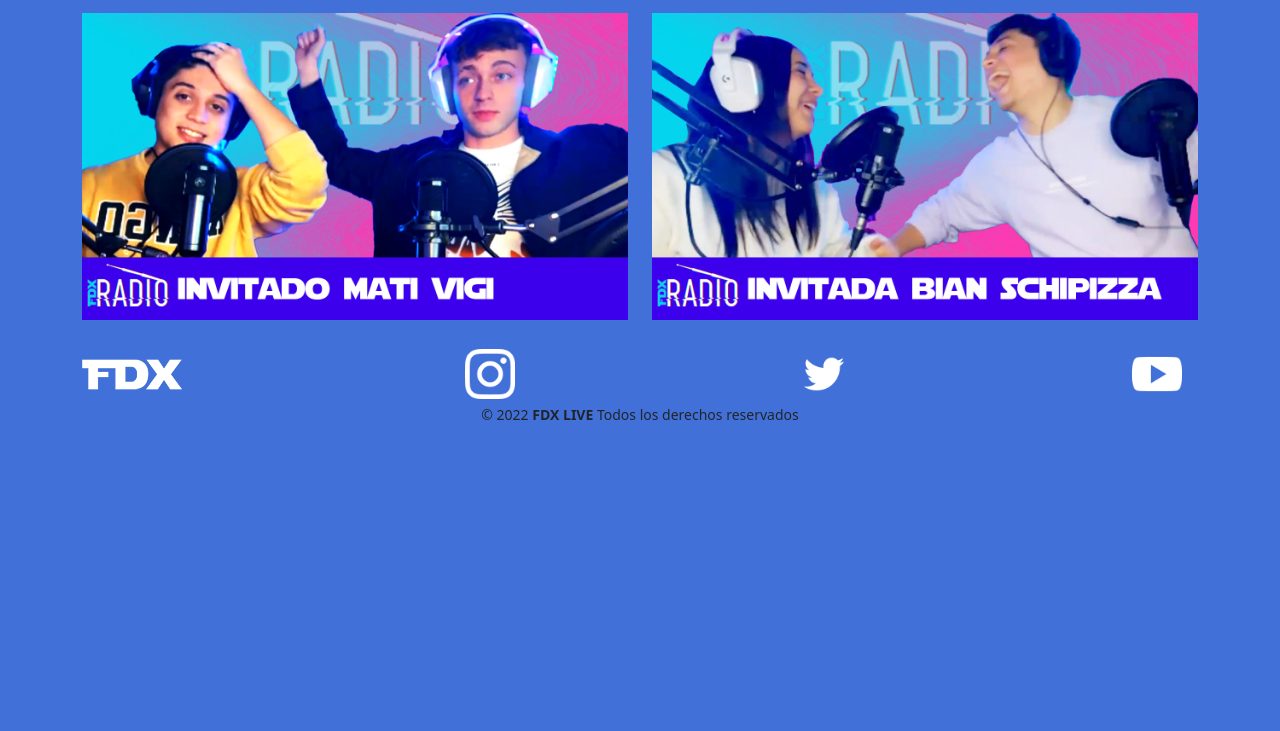
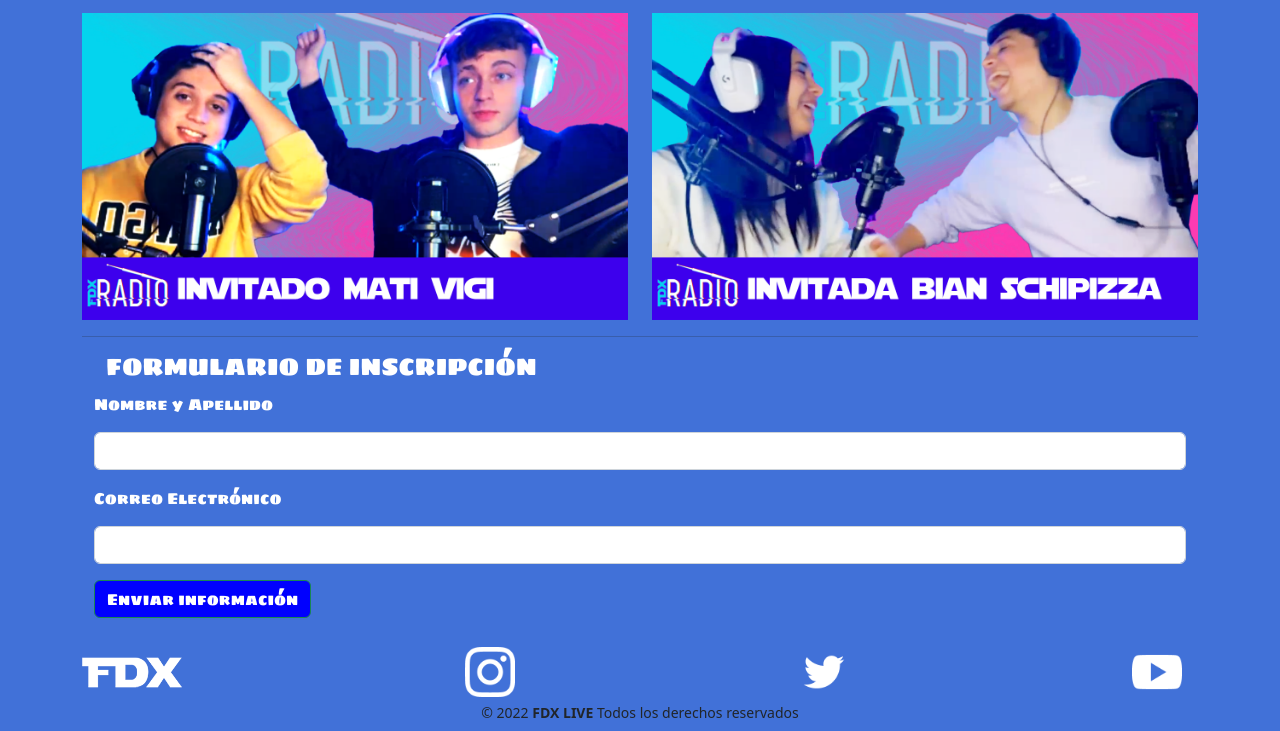
Before and after one commit to gastongorosito/fdxxlive, a website: page fdx Radio.html in a window 1280 px wide. Shown: the part 394-1125 px from the top of the page. Before the commit the page ends 827 px from the top, so only its background shows below. Drawn offline with nearby package versions, Linux system fonts and the light colour scheme.

Commit message:
formulario y botones

```diff
--- a/fdx Radio.html
+++ b/fdx Radio.html
@@ -77,6 +77,29 @@
             /></a>
           </div>
         </div>
+        <!-- Formulario de inscripción -->
+        <hr>
+
+        <div class="container">
+          <div class="container">
+            <h2>FORMULARIO DE INSCRIPCIÓN</h2>
+          </div>
+          <div class="mb-3">
+            <label for="formGroupExampleInput" class="form-label"
+              ><h3>Nombre y Apellido</h3></label
+            >
+            <input type="text" class="form-control" id="formGroupExampleInput" />
+          </div>
+          <div class="mb-3">
+            <label for="formGroupExampleInput2" class="form-label"
+              ><h3>Correo Electrónico</h3></label
+            >
+            <input type="text" class="form-control" id="formGroupExampleInput2" />
+          </div>
+          <button type="button" class="btn btn-outline-success">
+            Enviar información
+          </button>
+        </div>
       </section>
     </main>
     <footer>
--- a/scss/componentes/_fdxradio.scss
+++ b/scss/componentes/_fdxradio.scss
@@ -4,6 +4,30 @@
       img:hover {
         transform: scale(1.02, 1.02);
       }
+      h2{
+        font-style: normal;
+        font-family: 'Sigmar One', cursive;
+        font-weight: 400;
+        font-size: 150%;
+        margin-bottom: 10px;
+        color: white;
+      }
+          h3{
+          font-style: normal;
+        font-family: 'Sigmar One', cursive;
+        font-weight: 400;
+        font-size: 100%;
+        margin-bottom: 10px;
+        color: white
+
+        }
+        button{
+          font-style: normal;
+          font-family: 'Sigmar One', cursive;
+          font-size: 100%;
+          color:white;
+          background-color: blue;
+          }
+        }
+        }
     }
-  }
-}
```
Also changed, not shown: css/style.css, 1 other file.
